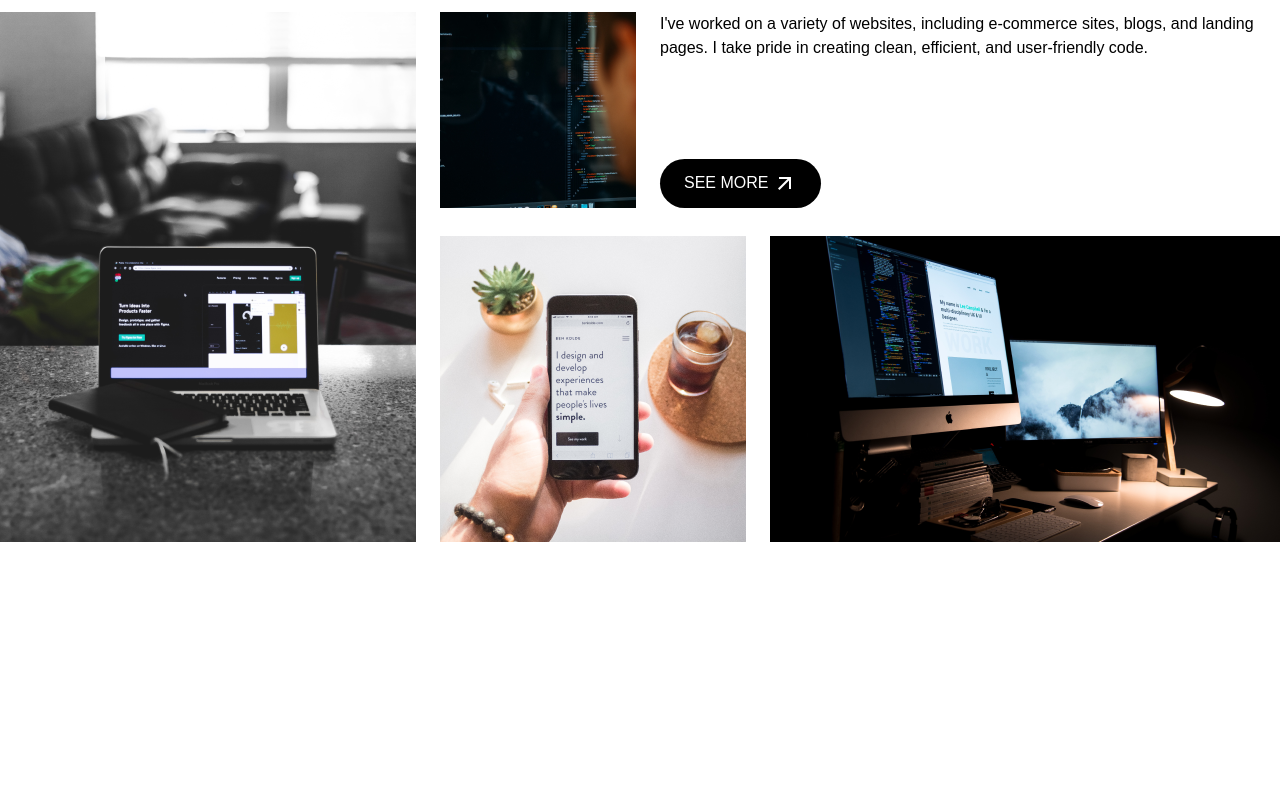
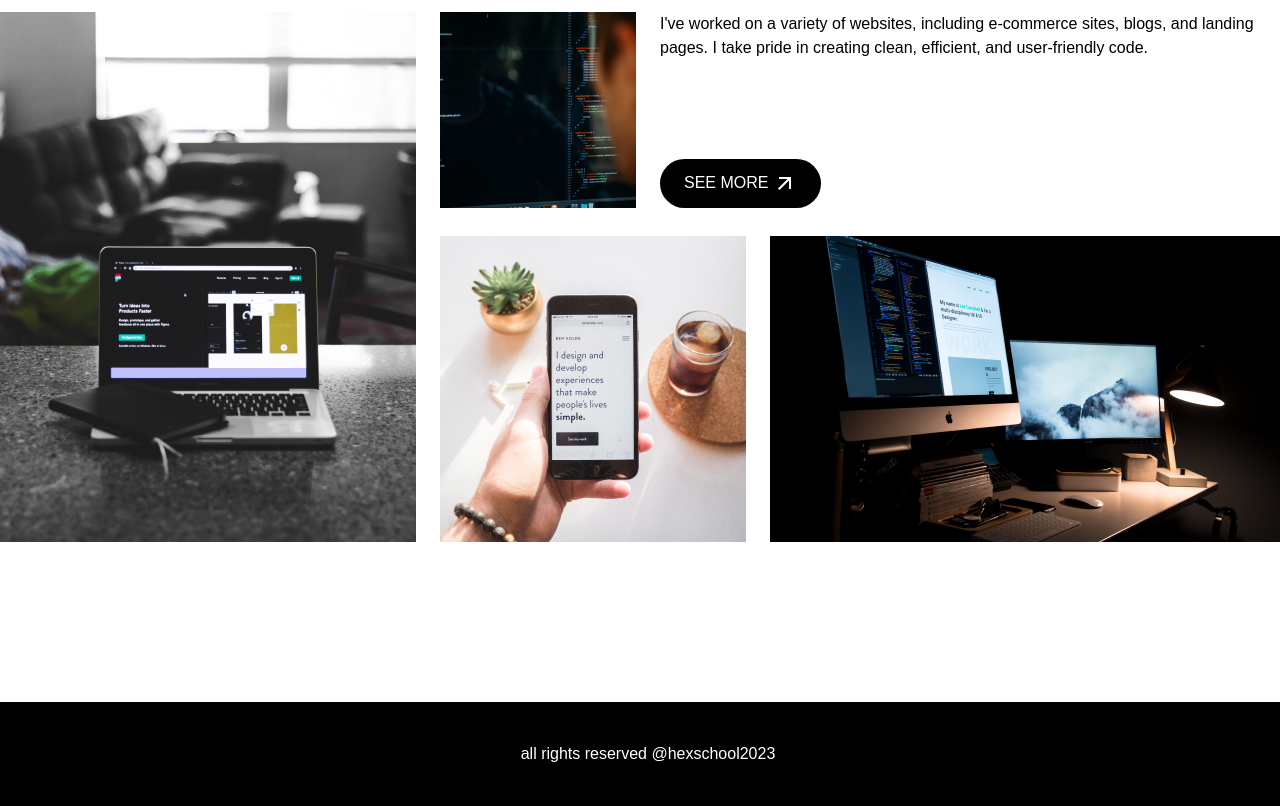
Before and after one commit to lynnliang34/-Hexschool-2024-CSS-homework-w2-Personal-Website, a plain HTML site: page index.html in a window 1280 px wide. Shown: the part 3282-4088 px from the top of the page. Before the commit the page ends 3984 px from the top, so only its background shows below. Drawn offline with Linux system fonts and the light colour scheme; a web font is replaced by a local one.

Commit message:
完成 Footer

```diff
--- a/index.html
+++ b/index.html
@@ -177,5 +177,12 @@
         </div>
       </div>
     </div>
+
+    <!-- Footer -->
+    <footer class="bg-black">
+      <div class="container py-10 text-center">
+        <p class="text-white">all rights reserved @hexschool2023</p>
+      </div>
+    </footer>
   </body>
 </html>
--- a/style.css
+++ b/style.css
@@ -160,6 +160,10 @@ body {
 
 .text-right {
   text-align: right;
+}
+
+.text-center {
+  text-align: center;
 }
 
 /* 字體大小 */
```
